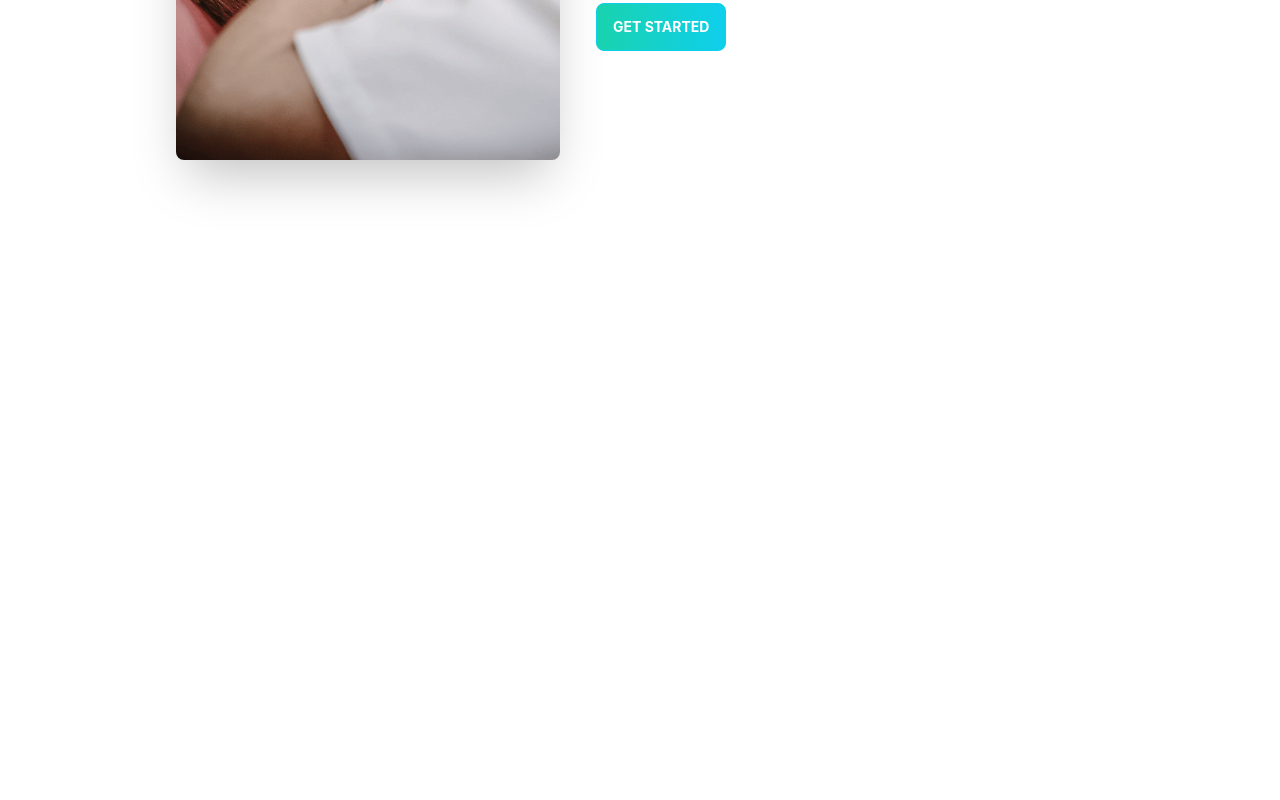
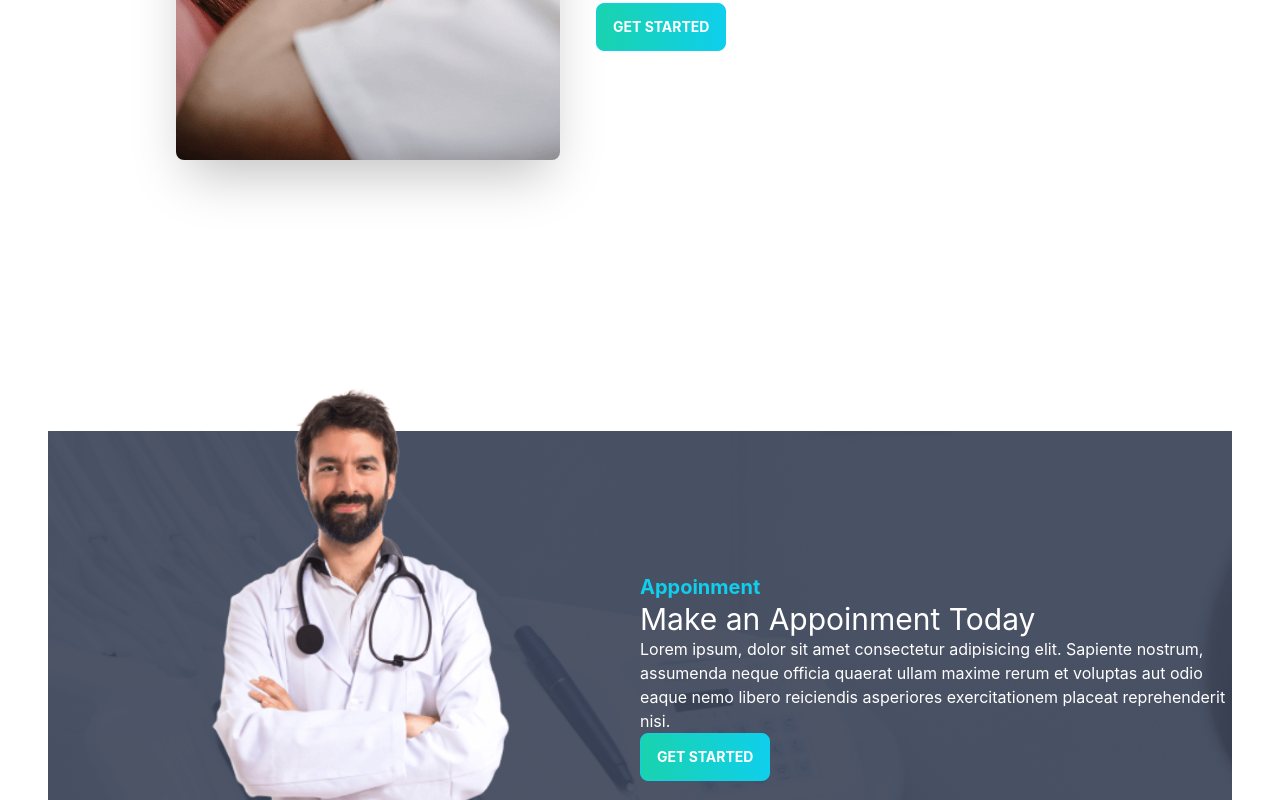
Before and after one commit to yaminhossen/doctors-portal, a React (Create React App) app: page / in a window 1280 px wide. Shown: the part 2000-2800 px from the top of the page. Before the commit the page ends 2431 px from the top, so only its background shows below. Built offline with nearby package versions, Linux system fonts and the light colour scheme.

Commit message:
Makeappoinment added

```diff
--- a/src/Pages/Home/Banner.js
+++ b/src/Pages/Home/Banner.js
@@ -1,5 +1,6 @@
 import React from 'react';
 import chair from '../../assets/images/chair.png'
+import PrimaryButton from '../Shared/PrimaryButton';
 
 const Banner = () => {
     return (
@@ -9,7 +10,7 @@
                 <div>
                     <h1 class="text-5xl font-bold">Your New Smile Starts Here</h1>
                     <p class="py-6">Provident cupiditate voluptatem et in. Quaerat fugiat ut assumenda excepturi exercitationem quasi. In deleniti eaque aut repudiandae et a id nisi.</p>
-                    <button class="btn btn-primary uppercase text-white font-bold bg-gradient-to-r from-secondary to-primary">Get Started</button>
+                    <PrimaryButton>GET STARTED</PrimaryButton>
                 </div>
             </div>
         </div>
--- a/src/Pages/Home/Home.js
+++ b/src/Pages/Home/Home.js
@@ -1,6 +1,7 @@
 import React from 'react';
 import Banner from './Banner';
 import Info from './Info';
+import MakeAppoinment from './MakeAppoinment';
 import Services from './Services';
 
 const Home = () => {
@@ -9,6 +10,7 @@
             <Banner></Banner>
             <Info></Info>
             <Services></Services>
+            <MakeAppoinment></MakeAppoinment>
         </div>
     );
 };
--- a/src/Pages/Home/Info.js
+++ b/src/Pages/Home/Info.js
@@ -8,7 +8,7 @@
     return (
         <div className='grid grid-cols-1  lg:grid-cols-3 gap-5'>
             <InfoCard bgClass="bg-gradient-to-r from-secondary to-primary" cardTitle="Opening Hour" img={clock}></InfoCard>
-            <InfoCard bgClass="bg-accent" cardTitle="Our Loctations" img={marker}></InfoCard>
+            <InfoCard bgClass="bg-neutral" cardTitle="Our Loctations" img={marker}></InfoCard>
             <InfoCard bgClass="bg-gradient-to-r from-secondary to-primary" cardTitle="Contact Us" img={phone}></InfoCard>
         </div>
     );
--- /dev/null
+++ b/src/Pages/Home/MakeAppoinment.js
@@ -0,0 +1,24 @@
+import React from 'react';
+import doctor from '../../assets/images/doctor.png';
+import appoinment from '../../assets/images/appointment.png';
+import PrimaryButton from '../Shared/PrimaryButton';
+const MakeAppoinment = () => {
+    return (
+        <section style={{
+            background: `url(${appoinment})`
+        }}
+            className='flex justify-center items-center'>
+            <div className='flex-1 hidden lg:block'>
+                <img className='mt-[-100px]' src={doctor} alt="" />
+            </div>
+            <div className='flex-1'>
+                <h3 className='text-xl text-primary font-bold'>Appoinment</h3>
+                <h2 className='text-3xl text-white'>Make an Appoinment Today</h2>
+                <p className='text-white'>Lorem ipsum, dolor sit amet consectetur adipisicing elit. Sapiente nostrum, assumenda neque officia quaerat ullam maxime rerum et voluptas aut odio eaque nemo libero reiciendis asperiores exercitationem placeat reprehenderit nisi.</p>
+                <PrimaryButton>Get Started</PrimaryButton>
+            </div>
+        </section>
+    );
+};
+
+export default MakeAppoinment;
--- a/src/Pages/Home/Services.js
+++ b/src/Pages/Home/Services.js
@@ -41,7 +41,7 @@
                 }
             </div>
             <div>
-                <div class="hero min-h-screen bg-white mt-5 px-28 bg-base-200">
+                <div class="hero min-h-screen bg-white mt-5 px-28 ">
                     <div class="hero-content flex-col lg:flex-row">
                         <img src={treatment} class="max-w-sm rounded-lg shadow-2xl" />
                         <div className='pl-5'>
--- /dev/null
+++ b/src/Pages/Shared/PrimaryButton.js
@@ -0,0 +1,9 @@
+import React from 'react';
+
+const PrimaryButton = ({ children }) => {
+    return (
+        <button class="btn btn-primary uppercase text-white font-bold bg-gradient-to-r from-secondary to-primary">{children}</button>
+    );
+};
+
+export default PrimaryButton;
```
